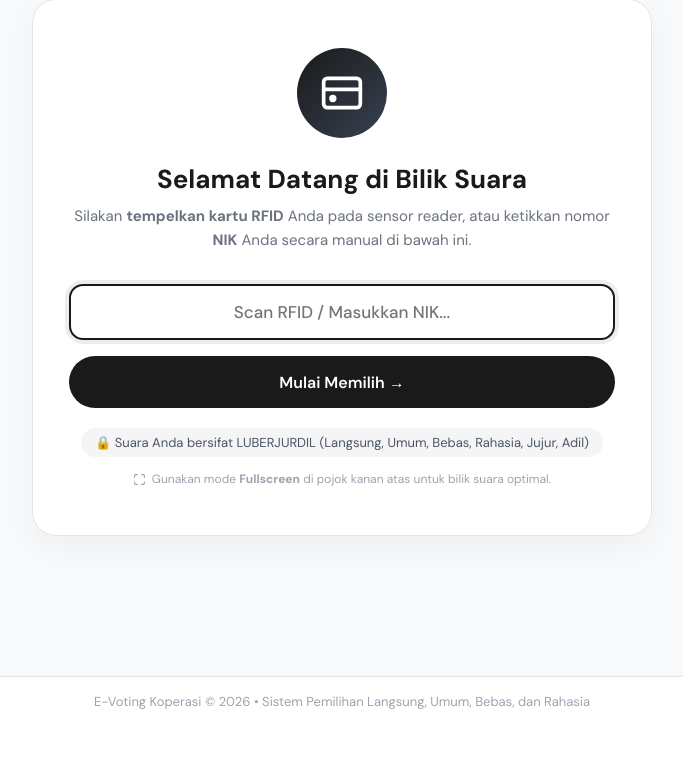
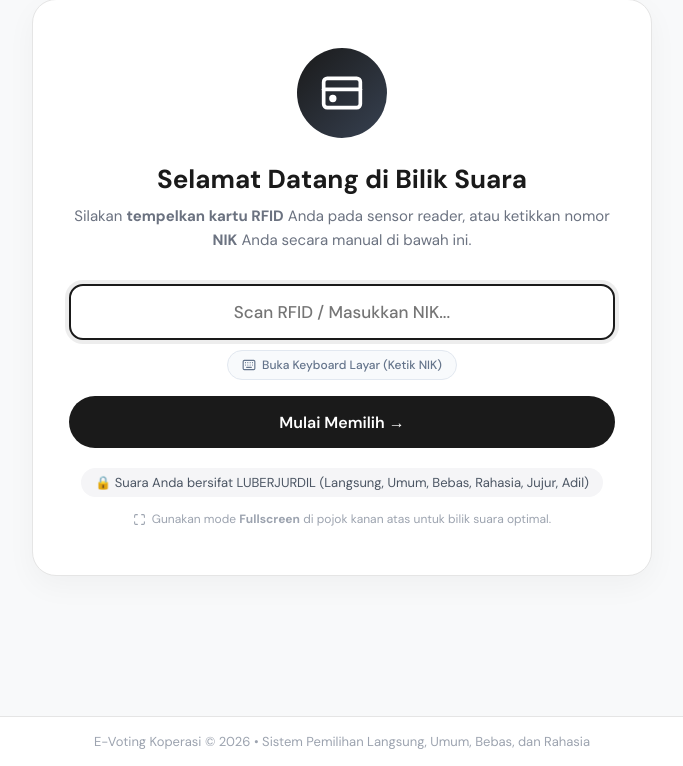
Before and after one commit to MukhamadRoni/e-voting, a CodeIgniter app: page /e-voting/index.php/voting/index in a window 1280 px wide. Shown: the part 137-903 px from the top of the page, without its empty margins (298-981 px from the left). Before the commit the page ends 846 px from the top, so only its background shows below. Run offline with CodeIgniter, Linux system fonts and the light colour scheme.

Commit message:
fix: tampilan voting

```diff
--- a/application/views/voting/identifikasi.php
+++ b/application/views/voting/identifikasi.php
@@ -104,6 +104,36 @@
     pointer-events: none;
     cursor: not-allowed;
 }
+
+.btn-toggle-keyboard {
+    display: inline-flex;
+    align-items: center;
+    gap: 6px;
+    background: #f8fafc;
+    border: 1px solid #e2e8f0;
+    color: #64748b;
+    padding: 6px 14px;
+    border-radius: 9999px;
+    font-size: 12px;
+    font-weight: 500;
+    cursor: pointer;
+    transition: all 0.2s ease;
+    font-family: 'DM Sans', sans-serif;
+    outline: none;
+    user-select: none;
+}
+
+.btn-toggle-keyboard:hover {
+    background: #f1f5f9;
+    border-color: #cbd5e1;
+    color: #1e293b;
+}
+
+.btn-toggle-keyboard.is-active {
+    background: #f0fdf4;
+    border-color: #86efac;
+    color: #166534;
+}
 </style>
 
 <div class="kiosk-welcome-card">
@@ -127,8 +157,20 @@
             placeholder="Scan RFID / Masukkan NIK..."
             autocomplete="off"
             autofocus
+            inputmode="none"
+            virtualkeyboardpolicy="manual"
             required
         >
+
+        <div style="display: flex; justify-content: center; margin-top: -6px; margin-bottom: 16px;">
+            <button type="button" id="btnToggleKeyboard" class="btn-toggle-keyboard" title="Klik untuk memunculkan keyboard layar jika ingin mengetik manual NIK">
+                <svg width="14" height="14" viewBox="0 0 24 24" fill="none" stroke="currentColor" stroke-width="2" stroke-linecap="round" stroke-linejoin="round">
+                    <rect x="2" y="4" width="20" height="16" rx="2" ry="2"></rect>
+                    <path d="M6 8h.001M10 8h.001M14 8h.001M18 8h.001M6 12h.001M10 12h.001M14 12h.001M18 12h.001M8 16h8"></path>
+                </svg>
+                <span id="txtToggleKeyboard">Buka Keyboard Layar (Ketik NIK)</span>
+            </button>
+        </div>
 
         <button type="submit" class="btn btn-primary" id="btnSubmitIdentitas" style="width: 100%; height: 52px; font-size: 16px;">
             Mulai Memilih →
@@ -148,23 +190,55 @@
 <script>
 (function() {
     function initIdentifikasi() {
-        var form  = document.getElementById('formIdentifikasi');
-        var input = document.getElementById('inputIdentitas');
-        var btn   = document.getElementById('btnSubmitIdentitas');
+        var form        = document.getElementById('formIdentifikasi');
+        var input       = document.getElementById('inputIdentitas');
+        var btn         = document.getElementById('btnSubmitIdentitas');
+        var btnToggleKb = document.getElementById('btnToggleKeyboard');
+        var txtToggleKb = document.getElementById('txtToggleKeyboard');
 
         if (!form || !input || !btn) return;
 
-        // Fungsi khusus untuk memastikan input identitas selalu fokus
+        // Fungsi khusus untuk memastikan input identitas selalu fokus tanpa membuka keyboard virtual di tablet
         function focusInputIdentitas() {
             if (input && !btn.disabled) {
                 try {
-                    input.focus();
+                    if (input.getAttribute('inputmode') === 'none' && 'virtualKeyboard' in navigator) {
+                        navigator.virtualKeyboard.hide();
+                    }
+                    input.focus({ preventScroll: true });
                     if (input.setSelectionRange) {
                         var len = input.value.length;
                         input.setSelectionRange(len, len);
                     }
                 } catch(e) {}
             }
+        }
+
+        // Toggle keyboard virtual jika pemilih di tablet ingin mengetik manual NIK
+        if (btnToggleKb) {
+            btnToggleKb.addEventListener('click', function(e) {
+                e.stopPropagation();
+                var currentMode = input.getAttribute('inputmode');
+                if (currentMode === 'none') {
+                    input.setAttribute('inputmode', 'text');
+                    input.removeAttribute('virtualkeyboardpolicy');
+                    btnToggleKb.classList.add('is-active');
+                    if (txtToggleKb) txtToggleKb.textContent = 'Tutup Keyboard Layar';
+                    input.focus();
+                    if ('virtualKeyboard' in navigator) {
+                        navigator.virtualKeyboard.show();
+                    }
+                } else {
+                    input.setAttribute('inputmode', 'none');
+                    input.setAttribute('virtualkeyboardpolicy', 'manual');
+                    btnToggleKb.classList.remove('is-active');
+                    if (txtToggleKb) txtToggleKb.textContent = 'Buka Keyboard Layar (Ketik NIK)';
+                    if ('virtualKeyboard' in navigator) {
+                        navigator.virtualKeyboard.hide();
+                    }
+                    input.focus({ preventScroll: true });
+                }
+            });
         }
 
         // Fokuskan segera dan bertahap saat halaman voting dibuka
--- a/application/views/voting/template_footer.php
+++ b/application/views/voting/template_footer.php
@@ -195,12 +195,15 @@ if (typeof Swal !== 'undefined') {
                 updateKioskNavbarState(data.data.step, data.data.voter);
                 setContentAndRunScripts(mainEl, data.data.html);
 
-                // Selalu fokuskan ke id inputIdentitas saat halaman voting dibuka/dimuat dinamis
+                // Selalu fokuskan ke id inputIdentitas saat halaman voting dibuka/dimuat dinamis tanpa membuka keyboard virtual tablet
                 var rfidInput = document.getElementById('inputIdentitas');
                 if (rfidInput) {
+                    if (rfidInput.getAttribute('inputmode') === 'none' && 'virtualKeyboard' in navigator) {
+                        navigator.virtualKeyboard.hide();
+                    }
                     setTimeout(function() {
                         try {
-                            rfidInput.focus();
+                            rfidInput.focus({ preventScroll: true });
                             if (rfidInput.setSelectionRange) {
                                 var len = rfidInput.value.length;
                                 rfidInput.setSelectionRange(len, len);
@@ -208,7 +211,7 @@ if (typeof Swal !== 'undefined') {
                         } catch(e) {}
                     }, 50);
                     setTimeout(function() {
-                        try { rfidInput.focus(); } catch(e) {}
+                        try { rfidInput.focus({ preventScroll: true }); } catch(e) {}
                     }, 200);
                 }
 
@@ -496,12 +499,15 @@ if (typeof Swal !== 'undefined') {
         });
     }
 
-    // Selalu fokuskan ke id inputIdentitas setiap kali halaman voting terbuka
+    // Selalu fokuskan ke id inputIdentitas setiap kali halaman voting terbuka tanpa memicu keyboard virtual tablet
     function autoFocusInputIdentitas() {
         var inputId = document.getElementById('inputIdentitas');
         if (inputId) {
             try {
-                inputId.focus();
+                if (inputId.getAttribute('inputmode') === 'none' && 'virtualKeyboard' in navigator) {
+                    navigator.virtualKeyboard.hide();
+                }
+                inputId.focus({ preventScroll: true });
                 if (inputId.setSelectionRange) {
                     var len = inputId.value.length;
                     inputId.setSelectionRange(len, len);
```
